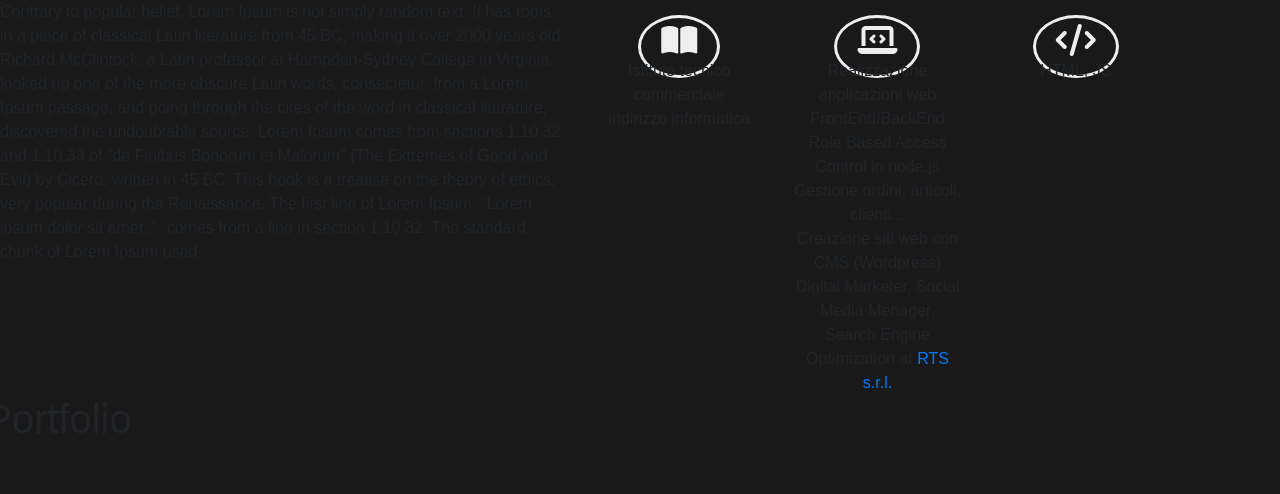
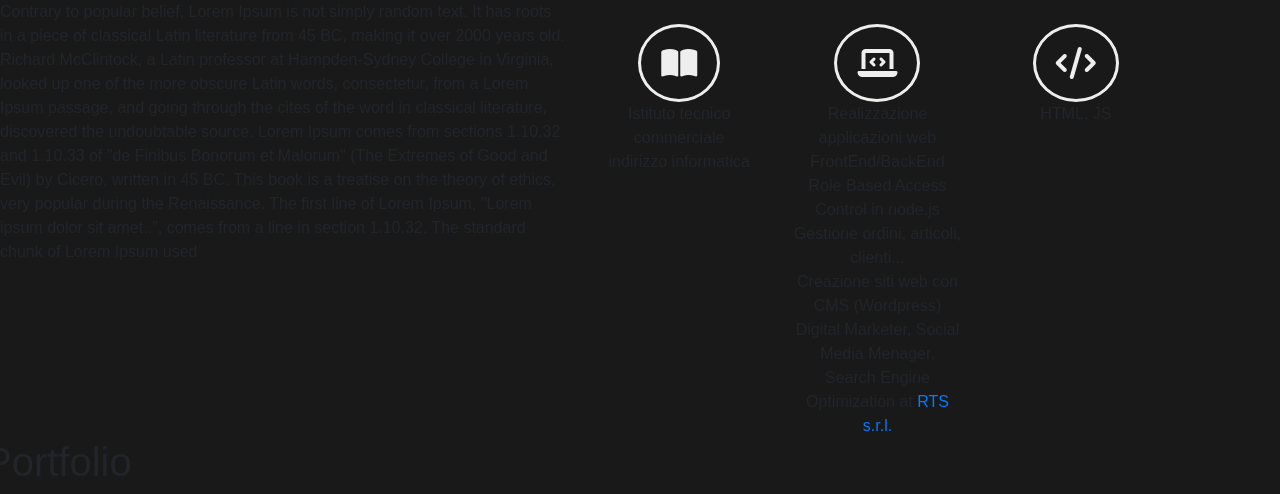
Before and after one commit to ripa001/ripa001.github.io, a Jekyll site: the page built from index.html, in a window 1280 px wide. Shown: the part 900-1394 px from the top of the page. Built offline with Jekyll 4.4.1, drawn with Linux system fonts in a browser that asks for light colours; nearby versions of some CDN libraries; some web fonts are replaced; before the commit the page ends 1351 px from its top, so only the background shows below that.

Commit message:
Update style.css

```diff
--- a/css/style.css
+++ b/css/style.css
@@ -132,7 +132,7 @@ body{
 
 
 /* About */
-#about .row span.icon{
+#about .row span.icon i{
   padding: 20px 20px 20px 20px;
   border: solid;
   border-color: #eeeeee;
```
